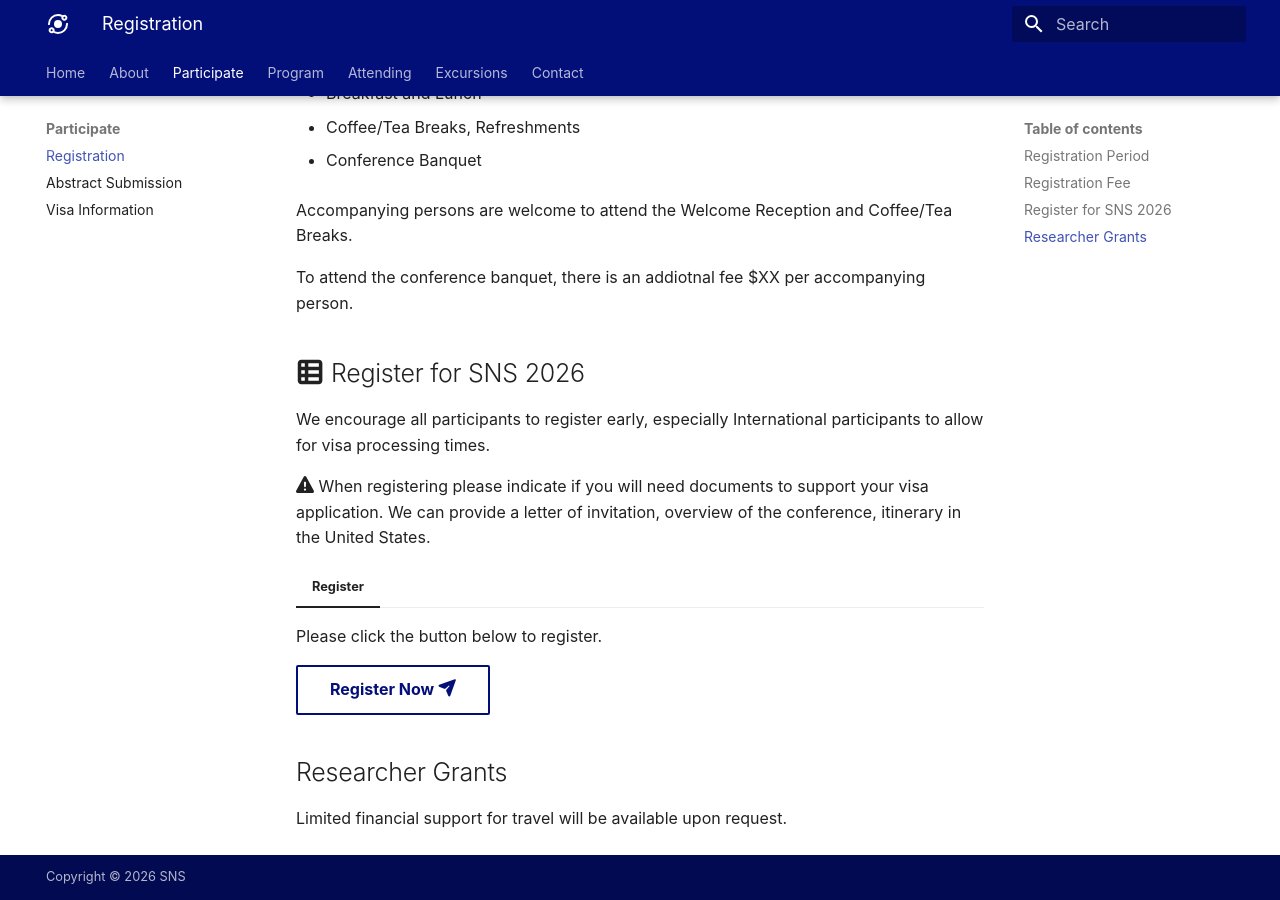
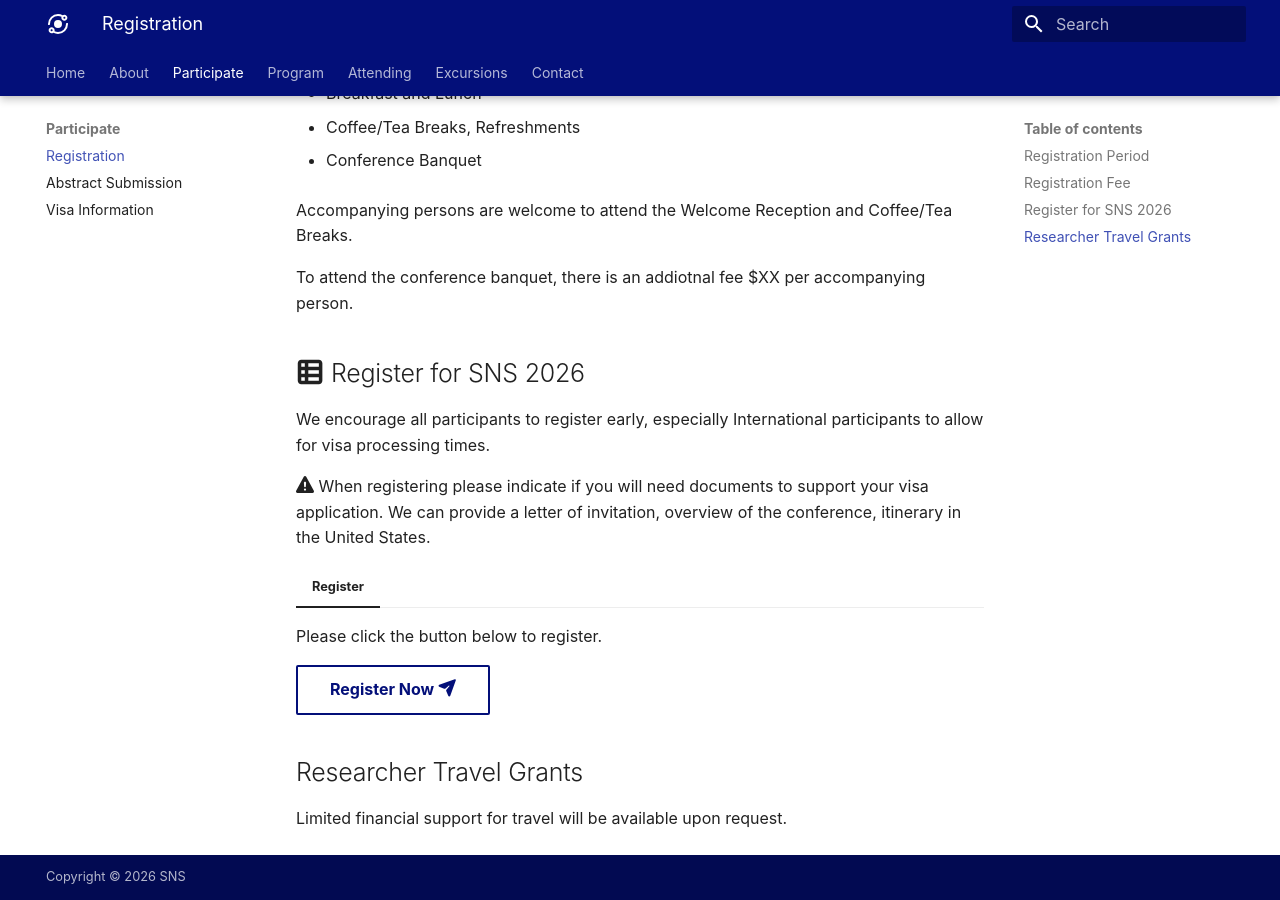
Before and after one commit to SNS2026/SNS2026.github.io, an MkDocs documentation site: the page built from docs/register.md, in a window 1280 px wide and 900 px high, scrolled down 659 px. Built offline with MkDocs 1.6.1 and Material for MkDocs 9.7.7, drawn with Linux system fonts in a browser that asks for light colours; some web fonts are replaced.

Commit message:
Update register.md

```diff
--- a/docs/register.md
+++ b/docs/register.md
@@ -41,5 +41,5 @@ Please click the button below to register.
 
 [Register Now :fontawesome-solid-paper-plane:](#){ .md-button target="_blank"}
 
-## Researcher Grants
+## Researcher Travel Grants
 Limited financial support for travel will be available upon request.
```
